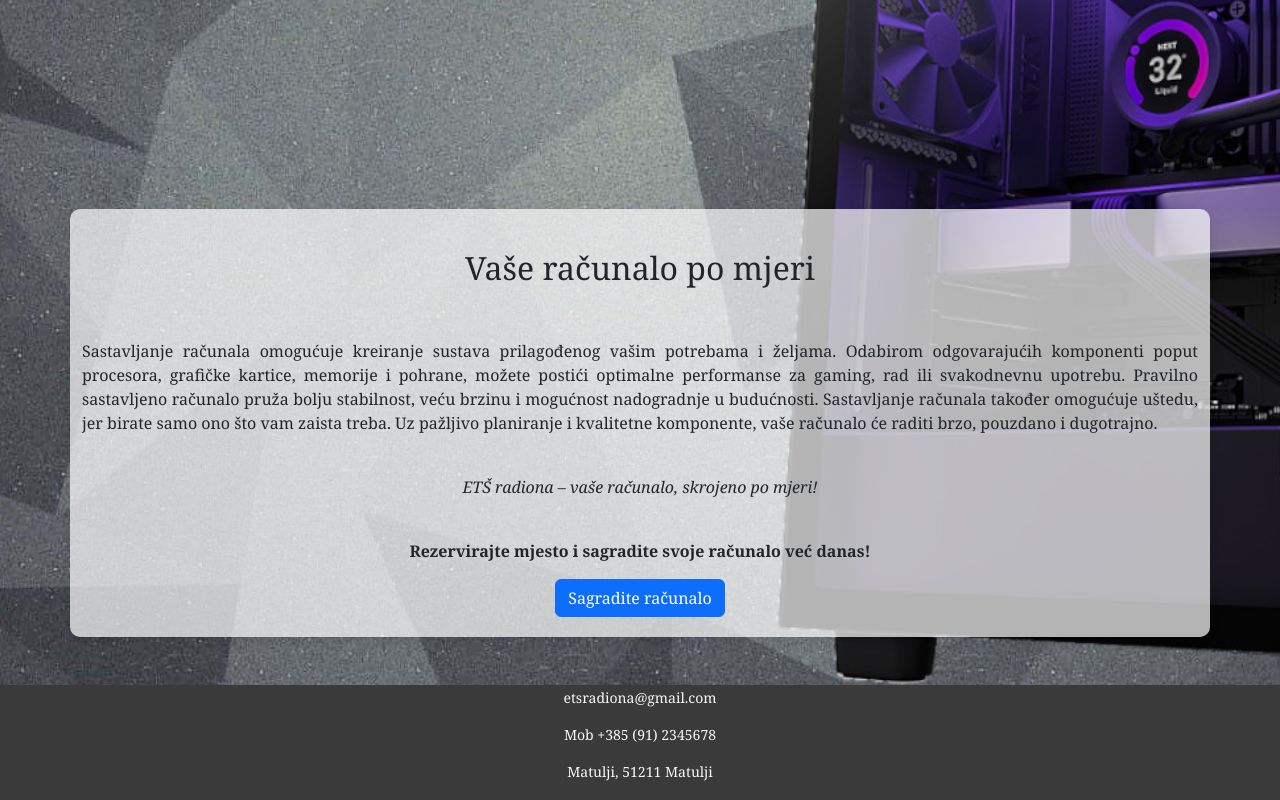
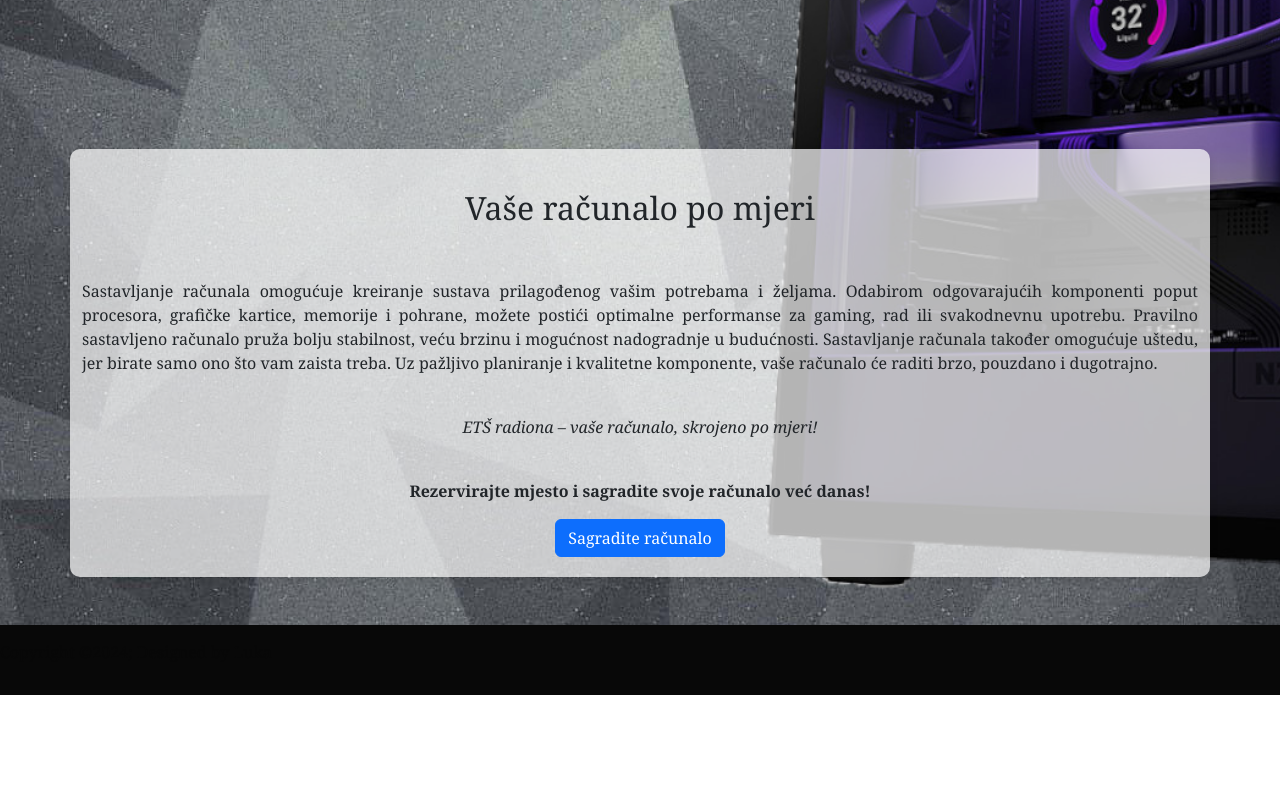
Before and after one commit to lukajerkovic05/web_sjediste, a plain HTML site: page sastavljanje.html in a window 1280 px wide. Shown: the part 625-1425 px from the top of the page. After the commit the page ends 1320 px from the top, so only its background shows below. Drawn offline with nearby package versions, Linux system fonts and the light colour scheme.

Commit message:
sastavljanje.html

```diff
--- a/sastavljanje.html
+++ b/sastavljanje.html
@@ -13,9 +13,6 @@
 
 <body>
     <header>
-        <div class="top-bar">
-            <p>Dobrodošli na stranicu ETŠ Radione</p>
-        </div>
         <nav class="navbar navbar-expand-lg w-100">
             <div class="container-fluid">
                 <a class="navbar-brand text-light fw-bold" href="index.html"><img src="logo.png" alt="Logo Radione"
@@ -76,20 +73,10 @@
         <a href="kontakt.html" class="btn btn-primary">Sagradite računalo</a>
     </section>
 
-    <footer class="text-light" style="background: #3a3a3a; padding: 2px 0; width: 100vw; font-size: 14px;">
-        <div>
-            <div class="row text-center">
-                <div class="col-md-4">
-
-                </div>
-                <div class="col-md-4">
-                    <p>etsradiona@gmail.com</p>
-                    <p>Mob +385 (91) 2345678</p>
-                    <p>Matulji, 51211 Matulji</p>
-                </div>
-            </div>
-        </div>
-    </footer>
+        <footer>
+<div class="footerBottom">
+<p>Copyright &copy;2024; Designed by<span class="designer"> Luka</span></p>
+</div>
     <script>
     </script>
     <script src="https://cdn.jsdelivr.net/npm/bootstrap@5.3.0/dist/js/bootstrap.bundle.min.js"></script>
```
